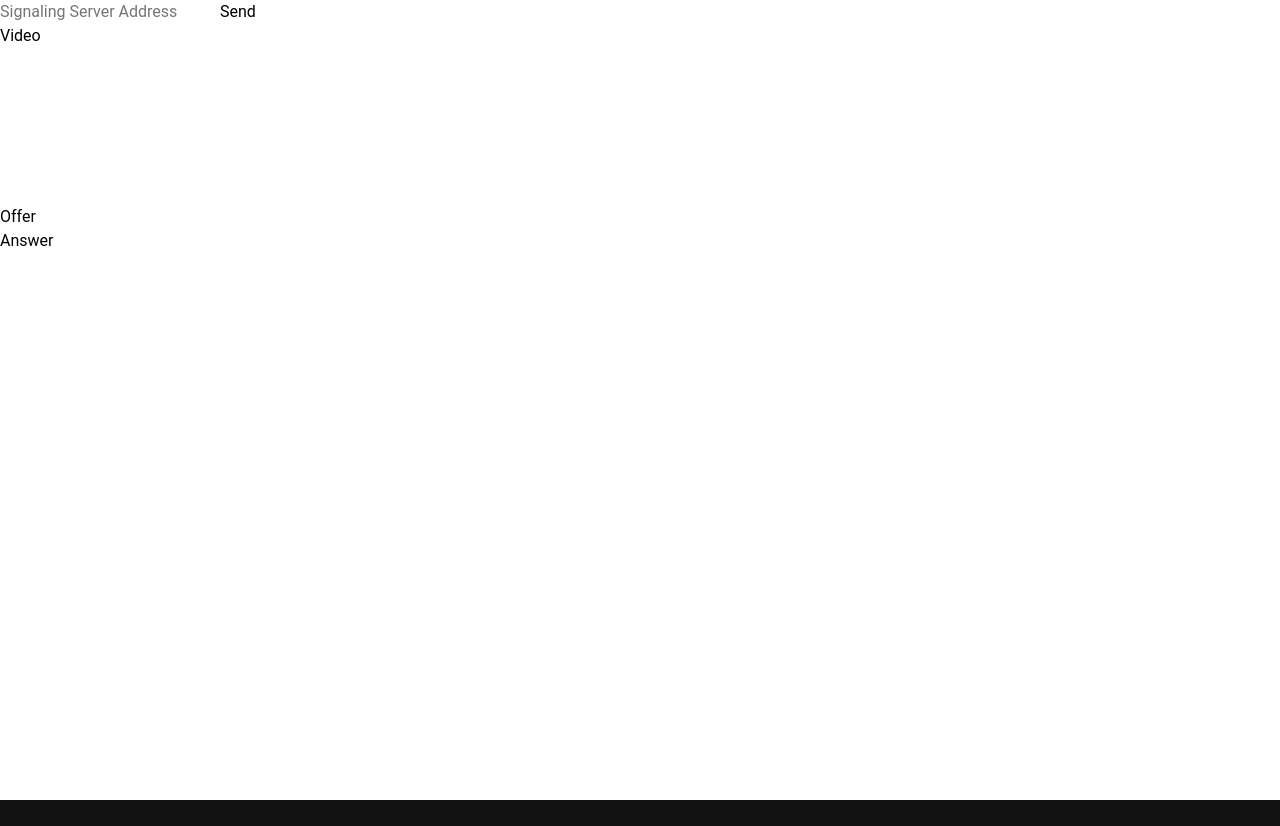
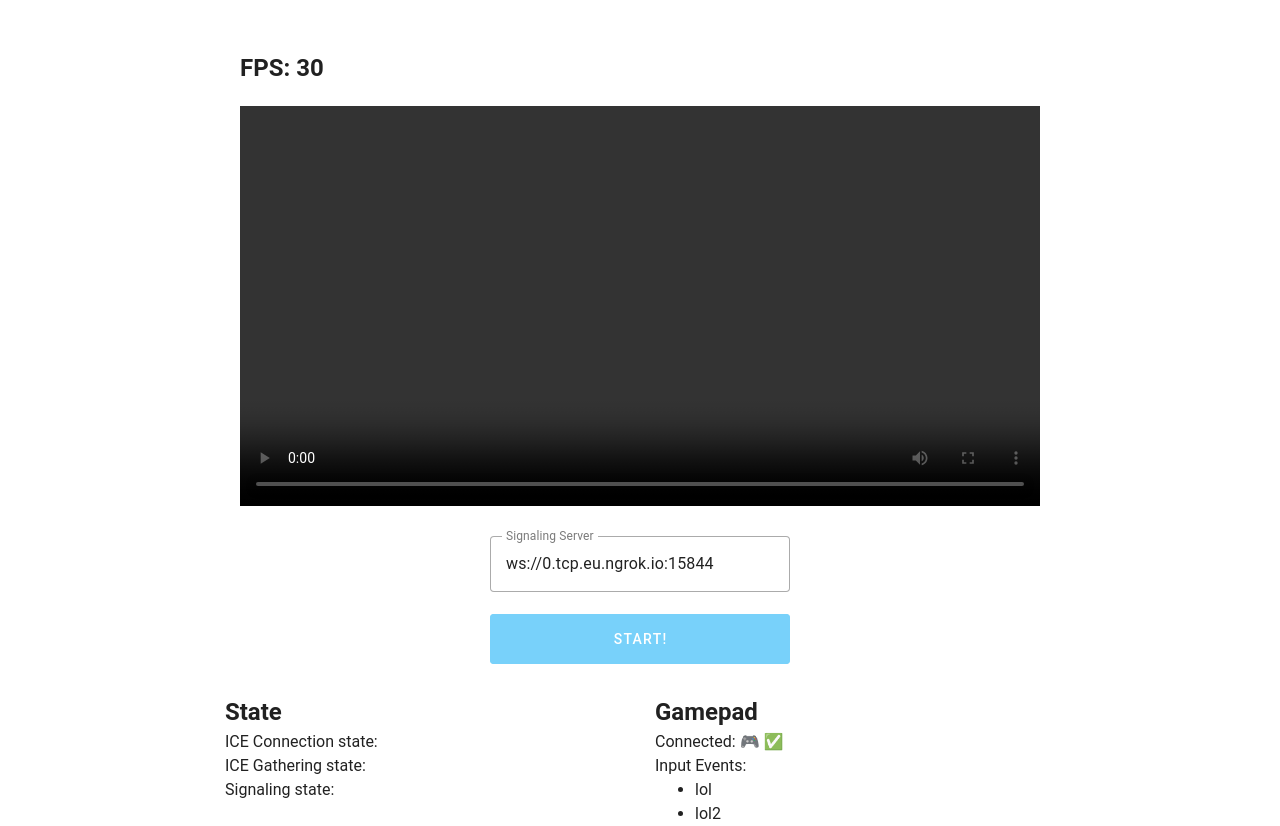
Before and after one commit to fortune-max/cloudstation3, a Vue app in the folder web/: page / in a window 1280 px wide. Before the commit the page ends 800 px from the top, so only its background shows below. Built offline with nearby package versions, Linux system fonts and the light colour scheme; no server answers.

Commit message:
redo page and rtc logic working

```diff
--- a/web/src/components/Game.vue
+++ b/web/src/components/Game.vue
@@ -1,37 +1,171 @@
+<style>
+#wrapper {
+  width: 100%;
+  display: flex;
+  gap: 30px;
+  justify-content: center;
+  align-items: center;
+  flex-direction: column;
+  margin-top: 50px;
+}
+.video-section {
+  display: flex;
+  flex-direction: column;
+  gap: 20px;
+}
+.state-gamepad {
+  display: flex;
+  gap: 30px;
+}
+.state {
+  width: 400px;
+}
+.gamepad {
+  width: 400px;
+  display: flex;
+  flex-direction: column;
+  justify-content: center;
+}
+#remoteVideo {
+  width: 100%;
+  height: 400px;
+}
+</style>
 <template>
-  <div id="app">
-    <input type="text" id="message" placeholder="Signaling Server Address" />
-    <button id="send">Send</button>
-    <p>Video</p>
-    <video ref="remoteVideo" autoplay playsinline/>
-    <p>Offer</p>
-    <pre id="offer-sdp"></pre>
-    <p>Answer</p>
-    <pre id="answer-sdp"></pre>
+  <div id="wrapper">
+    <div class="video-section">
+      <h2>FPS: {{ fps }}</h2>
+      <video id="remoteVideo" autoplay controls></video>
+    </div>
+    <div>
+      <v-form>
+        <v-text-field
+          v-model="signalServerAddress"
+          label="Signaling Server"
+          variant="outlined"
+          width="300"
+        />
+        <v-btn
+          color="light-blue"
+          width="300"
+          height="50"
+          @click="makeOffer"
+          :disabled="!signalServerAddress || !signalingServerConnected"
+        >
+          Start!
+        </v-btn>
+      </v-form>
+    </div>
+    <div class="state-gamepad">
+      <div class="state">
+        <h2>State</h2>
+        <p>ICE Connection state: {{ iceConnectionState }}</p>
+        <p>ICE Gathering state: {{ iceGatheringState }}</p>
+        <p>Signaling state: {{ signalingState }}</p>
+      </div>
+      <div class="gamepad">
+        <h2>Gamepad</h2>
+        <p>Connected: 🎮 {{ gamepadConnected ? '✅' : '❌' }}</p>
+        <p>Input Events:</p>
+        <ul class="ml-10">
+          <li v-for="button in buttons" :key="button">
+            {{ button }}
+          </li>
+        </ul>
+      </div>
+    </div>
   </div>
 </template>
 
 <script setup lang="js">
-import { ref, onMounted } from 'vue';
+import { ref, onMounted, watch } from 'vue';
 
-const configuration = {
-  iceServers: [{
-    urls: 'stun:stun.l.google.com:19302'
-  }]
+const signalServerAddress = ref('ws://0.tcp.eu.ngrok.io:15844');
+const gamepadConnected = ref(true);
+const buttons = ref(["lol", "lol2"]);
+const fps = ref(30);
+const signalingServerConnected = ref(false);
+
+const iceConnectionState = ref('');
+const iceGatheringState = ref('');
+const signalingState = ref('');
+
+let peerConnection;
+let signalingServer;
+
+const connectToSignalingServer = async (address) => {
+  if (signalingServer) signalingServer.close();
+  signalingServerConnected.value = false;
+  signalingServer = new WebSocket(address);
+  signalingServer.onopen = () => { signalingServerConnected.value = true; };
+  signalingServer.onclose = () => { signalingServerConnected.value = false; };
+  signalingServer.onmessage = async (evt) => {
+    if (typeof evt.data !== 'string') return;
+    const message = JSON.parse(evt.data);
+    if (message.type == "answer") {
+      if (peerConnection) // handle this?
+        peerConnection.setRemoteDescription({ type: 'answer', sdp: message.sdp });
+    }
+  };
 };
 
-const remoteVideo = ref<HTMLVideoElement | null>(null);
-const peerConnection = new RTCPeerConnection(configuration);
-const signalingServer = new WebSocket('ws://localhost:8088');
+async function waitGatheringComplete() {
+  return new Promise((resolve) => {
+    if (peerConnection.iceGatheringState === 'complete') {
+      resolve();
+    } else {
+      peerConnection.addEventListener('icegatheringstatechange', () => {
+        if (peerConnection.iceGatheringState === 'complete')
+          resolve();
+      });
+    }
+  });
+}
 
-signalingServer.onmessage = async (evt) => {
-  if (typeof evt.data !== 'string') return;
-  const message = JSON.parse(evt.data);
-  if (message.type == "answer") {
-    document.getElementById('answer-sdp').textContent = message.sdp;
-    peerConnection.setRemoteDescription({ type: 'answer', sdp: message.sdp });
-  }
+const startFPSCounter = () => {
+  setInterval(async () => {
+    const stats = await peerConnection.getStats();
+    stats.forEach(report => {
+      if (report.type === 'inbound-rtp' && report.kind === 'video' && report.framesPerSecond)
+        fps.value = report.framesPerSecond;
+    });
+  }, 1000);
+};
+
+async function makeOffer() {
+  const configuration = {iceServers: [{urls: 'stun:stun.l.google.com:19302'}]};
+  peerConnection = new RTCPeerConnection(configuration);
+
+  iceConnectionState.value = peerConnection.iceConnectionState;
+  iceGatheringState.value = peerConnection.iceGatheringState;
+  signalingState.value = peerConnection.signalingState;
+
+  peerConnection.oniceconnectionstatechange = () => {
+    iceConnectionState.value += ` -> ${peerConnection.iceConnectionState}`;
+  };
+  peerConnection.onicegatheringstatechange = () => {
+    iceGatheringState.value += ` -> ${peerConnection.iceGatheringState}`;
+  };
+  peerConnection.onsignalingstatechange = () => {
+    signalingState.value += ` -> ${peerConnection.signalingState}`;
+  };
+
+  peerConnection.ontrack = (evt) => {
+    const video = document.getElementById('remoteVideo');
+    video.srcObject = evt.streams[0];
+    video.play();
+  };
+
+  const offer = await peerConnection.createOffer({
+    offerToReceiveVideo: true,
+  });
+  await peerConnection.setLocalDescription(offer);
+  await waitGatheringComplete();
+  sendData(peerConnection.localDescription);
+  startFPSCounter();
 }
+
+watch(() => signalServerAddress.value, connectToSignalingServer);
 
 function sendData(data) {
   if(signalingServer.readyState)
@@ -40,159 +174,7 @@ function sendData(data) {
     setTimeout(() => sendData(data), 1000);
 }
 
-const candidates = [];
-let ansReceived = false;
-
-const setupWebRTC = async () => {
-  // Set up the onicecandidate event handler
-  peerConnection.onicecandidate = (event) => {
-    console.log("ice cand event", event);
-    console.log("sending")
-    // Send the candidate to the remote peer through the signaling server
-    if (event.candidate)
-      sendData({type: 'candidate', candidate: event.candidate});
-  };
-
-  // Handle received offer and send an answer
-  signalingServer.onmessage = async (message) => {
-    message = JSON.parse(message.data);
-    if (message.type === 'answer') {
-        console.log("recv answer", message.sdp);
-        await peerConnection.setRemoteDescription({
-          type: 'answer',
-          sdp: message.sdp,
-        });
-        console.log('Answer received', message.sdp);
-        ansReceived = true;
-        console.log("adding candidates", candidates);
-        candidates.forEach((candidate) => {
-          peerConnection.addIceCandidate({
-            candidate: candidate.candidate,
-            sdpMid: candidate.mid,
-          });
-        });
-    } else if (message.type === 'candidate') {
-      console.log("message DBG", message);
-      console.log("recv candidate", message.candidate);
-      if (!ansReceived)
-        candidates.push(message);
-      else
-        peerConnection.addIceCandidate({
-          candidate: message.candidate,
-          sdpMid: message.mid,
-        });
-    } else {
-      console.error('Unrecognized message type:', message.type);
-    }
-  };
-
-  const canvas = document.createElement('canvas');
-  const context = canvas.getContext('2d');
-  const videoElement = document.getElementById('remoteVideo');
-
-//   async function processRtpPackets(receiver) {
-//     console.log("processRtpPackets", receiver);
-//     const sender = receiver.track;
-//     if (!sender) return;
-
-//     const transformer = new TransformStream({
-//         start() {
-//             console.log('RTP packet processing started');
-//         },
-//         async transform(chunk, controller) {
-//             // Inspect the incoming RTP packet
-//             const { header, payload } = chunk;
-//             console.log('RTP header:', header);
-//             console.log('RTP payload:', payload);
-
-//             // Forward the packet to the next stage
-//             controller.enqueue(chunk);
-//         },
-//         flush() {
-//             console.log('RTP packet processing finished');
-//         }
-//     });
-
-//     // Apply the transformer to the receiver
-//     const { readable, writable } = transformer;
-//     receiver.transform.readable.pipeTo(writable);
-// }
-
-  // navigator.mediaDevices.getUserMedia({ video: true })
-  //   .then((stream) => {
-  //       console.log("stream", stream);
-  //       const videoElement = document.getElementById('remoteVideo');
-  //       videoElement.srcObject = stream;
-  //       videoElement?.addEventListener('loadedmetadata', () => {
-  //         console.log('Remote video videoWidth: ', videoElement.videoWidth,
-  //                     'px,  videoHeight: ', videoElement.videoHeight, 'px');
-  //       });
-  //       videoElement?.addEventListener('play', () => {
-  //         console.log('Remote video started');
-  //         drawFrame();
-  //       });
-  //   })
-  //   .catch((error) => {
-  //       console.error('Error accessing local media:', error);
-  //   });
-
-  peerConnection.ontrack = (event) => {
-    console.log('Track event', event);
-    if (event.track.kind === 'video') {
-      console.log('Setting remote video stream');
-      videoElement.srcObject = event.streams[0];
-      // videoElement.play();
-      // processRtpPackets(event.receiver);
-      videoElement?.addEventListener('play', () => {
-        console.log('Remote video started');
-      });
-    } else {
-      console.error('Unrecognized track kind:', event.track.kind);
-    }
-  };
-
-  const offerOptions = {
-    // offerToReceiveAudio: false,
-    offerToReceiveVideo: true,
-    // iceRestart: false,
-    // voiceActivityDetection: false,
-  };
-
-  // Create and send an offer to start the connection process
-  const offer = await peerConnection.createOffer(offerOptions);
-  await peerConnection.setLocalDescription(offer);
-  async function waitGatheringComplete() {
-    return new Promise((resolve) => {
-        if (peerConnection.iceGatheringState === 'complete') {
-            resolve(void 0);
-        } else {
-          peerConnection.addEventListener('icegatheringstatechange', () => {
-                if (peerConnection.iceGatheringState === 'complete') {
-                    resolve(void 0);
-                }
-            });
-        }
-    });
-  }
-  // sendData({type: 'offer', offer: peerConnection.localDescription });
-  await waitGatheringComplete();
-  sendData(peerConnection.localDescription);
-  console.log('Offer sent', peerConnection.localDescription);
-}
-
 onMounted(async () => {
-  setupWebRTC();
+  connectToSignalingServer(signalServerAddress.value);
 });
 </script>
-<style>
-#app {
-  height: 100vh;
-  background-color: white;
-  color: black;
-}
-
-#remoteVideo {
-  width: 100%;
-  height: auto;
-}
-</style>
--- a/web/src/pages/index.vue
+++ b/web/src/pages/index.vue
@@ -4,6 +4,4 @@
 
 <script lang="ts" setup>
 import Game from '@/components/Game.vue';
-
-  //
 </script>
--- a/web/src/plugins/vuetify.ts
+++ b/web/src/plugins/vuetify.ts
@@ -14,6 +14,6 @@ import { createVuetify } from 'vuetify'
 // https://vuetifyjs.com/en/introduction/why-vuetify/#feature-guides
 export default createVuetify({
   theme: {
-    defaultTheme: 'dark',
+    defaultTheme: 'light',
   },
 })
```
